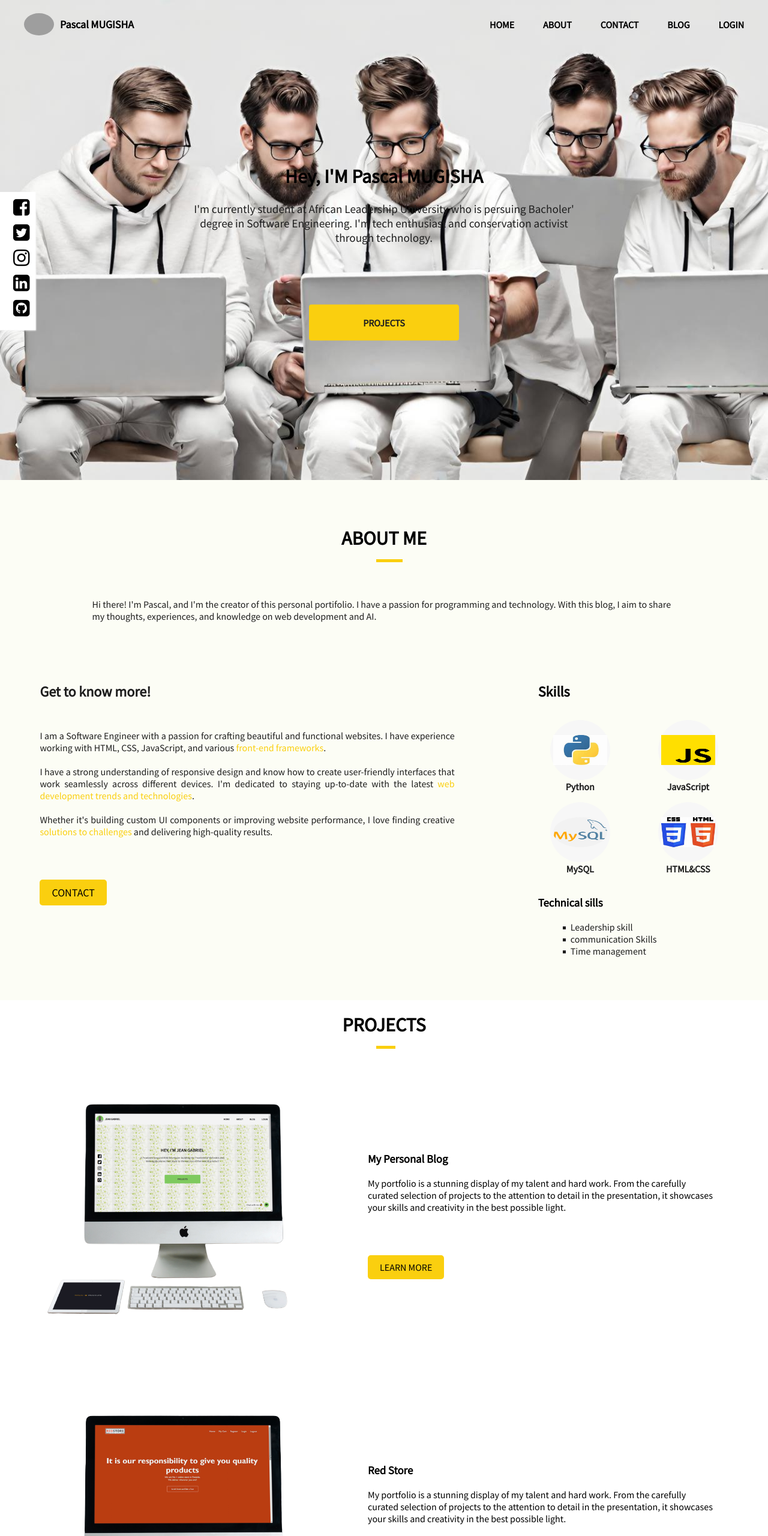
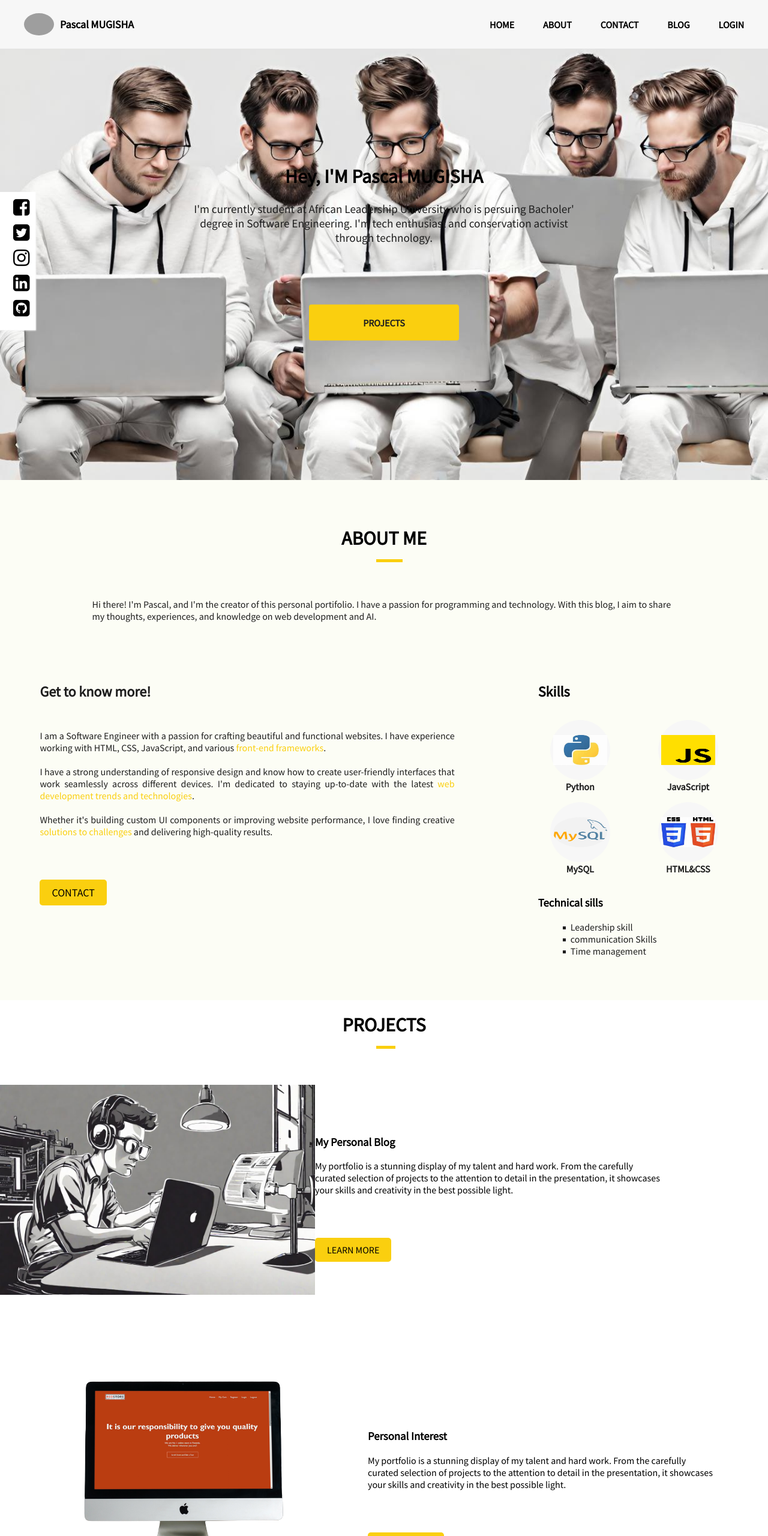
Before and after one commit to M-Pascal/M-Pascal.my_resume.io, a plain HTML site: page index.html in a window 1280 px wide. Shown: the top 2560 px of the page at 60% size. Drawn offline with Linux system fonts and the light colour scheme; grey boxes are pictures that could not be loaded.

Commit message:
portifolio

```diff
--- a/index.html
+++ b/index.html
@@ -154,7 +154,7 @@
             <h1 class="section_title">PRO<span style="border-bottom: 5px solid var(--green); padding-bottom: 15px;">JE</span>CTS</h1>
 
             <div class="project_item">
-                <img src="images/portfolio_nobg.png" >
+                <img src="images/tech_guy.jpg" width="300" height="350" >
                 <div class="project_desc">
                     <h3>My Personal Blog</h3>
                     <p>My portfolio is a stunning display of my talent and hard work.
@@ -169,7 +169,7 @@
             <div class="project_item proj_it">
                 <img src="images/shop_nobg.png" >
                 <div class="project_desc ">
-                    <h3>Red Store</h3>
+                    <h3>Personal Interest</h3>
                     <p>My portfolio is a stunning display of my talent and hard work.
                         From the carefully curated selection of projects to the
                         attention to detail in the presentation, it showcases your
@@ -180,7 +180,7 @@
             </div>
 
             <div class="project_item proj_it">
-                <img src="images/research.jpg" width="700px" height="700px">
+                <img src="images/research.jpg" width="300px" height="350px">
                 <div class="project_desc ">
                     <h3>Remark Search</h3>
                     <p>My portfolio is a stunning display of my talent and hard work.
--- a/style.css
+++ b/style.css
@@ -30,7 +30,7 @@ body{
 /* --------- for the navbar -------- */
 .navbar{
     display: flex;
-    background: var(--grey);
+    background: var(--lightgray);
     align-items: center;
     justify-content: space-between;
     padding: .2rem 2rem;
```
Also changed, not shown: images/portfolio_nobg.png (deleted), images/tech_guy.jpg (added).
